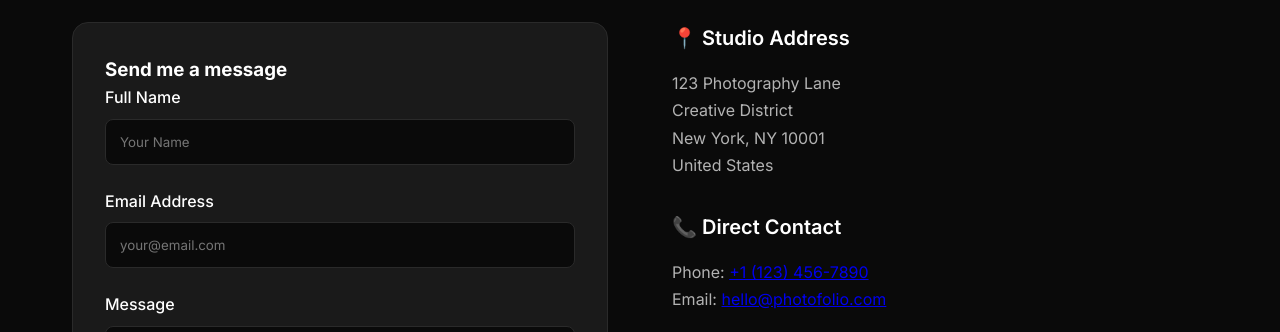
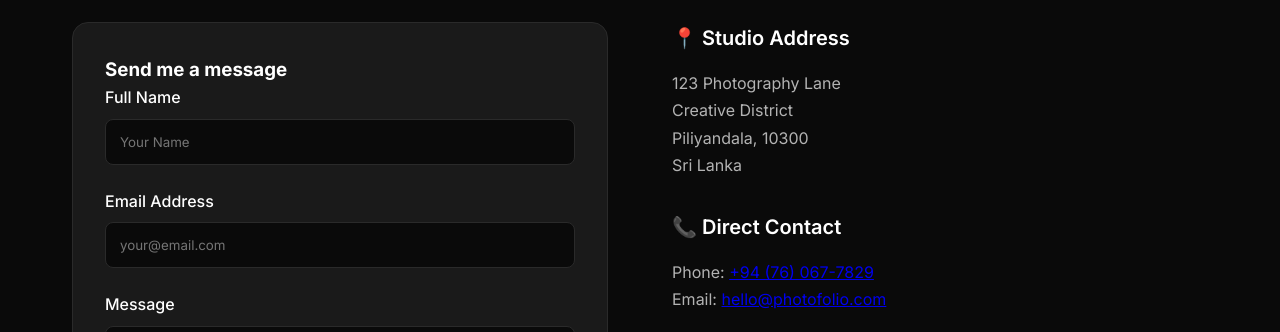
Before and after one commit to praveensaummya/Portfolio_test, a plain HTML site: page contact.html in a window 1280 px wide. Shown: the part 258-590 px from the top of the page. Drawn offline with Linux system fonts and the light colour scheme.

Commit message:
info change

```diff
--- a/contact.html
+++ b/contact.html
@@ -72,15 +72,15 @@
                         <p class="contact-details">
                             123 Photography Lane<br>
                             Creative District<br>
-                            New York, NY 10001<br>
-                            United States
+                            Piliyandala, 10300<br>
+                            Sri Lanka
                         </p>
                     </div>
 
                     <div class="contact-block">
                         <h3>📞 Direct Contact</h3>
                         <p class="contact-details">
-                            Phone: <a href="tel:+11234567890">+1 (123) 456-7890</a><br>
+                            Phone: <a href="tel:+11234567890">+94 (76) 067-7829</a><br>
                             Email: <a href="mailto:hello@photofolio.com">hello@photofolio.com</a>
                         </p>
                     </div>
```
